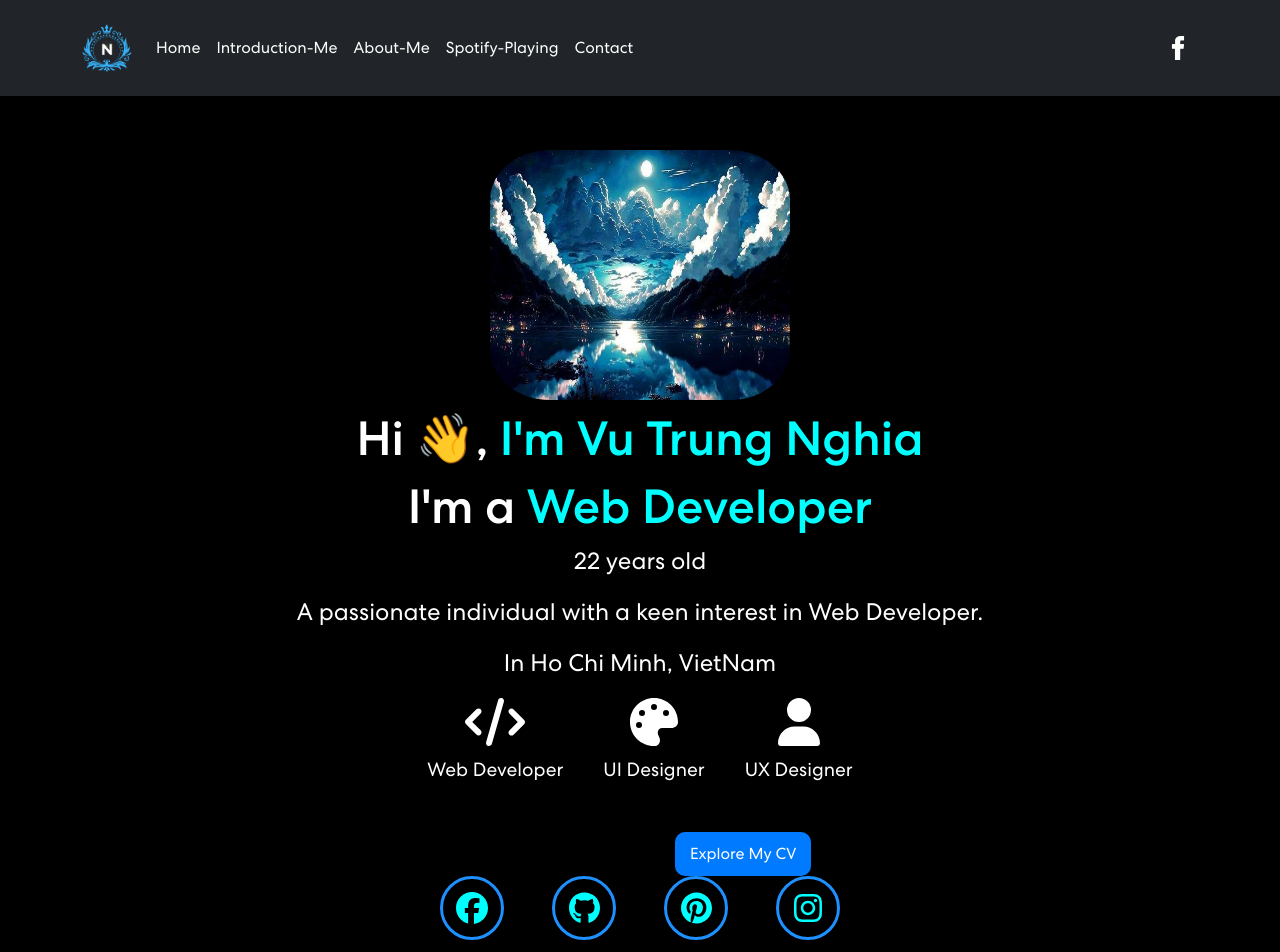
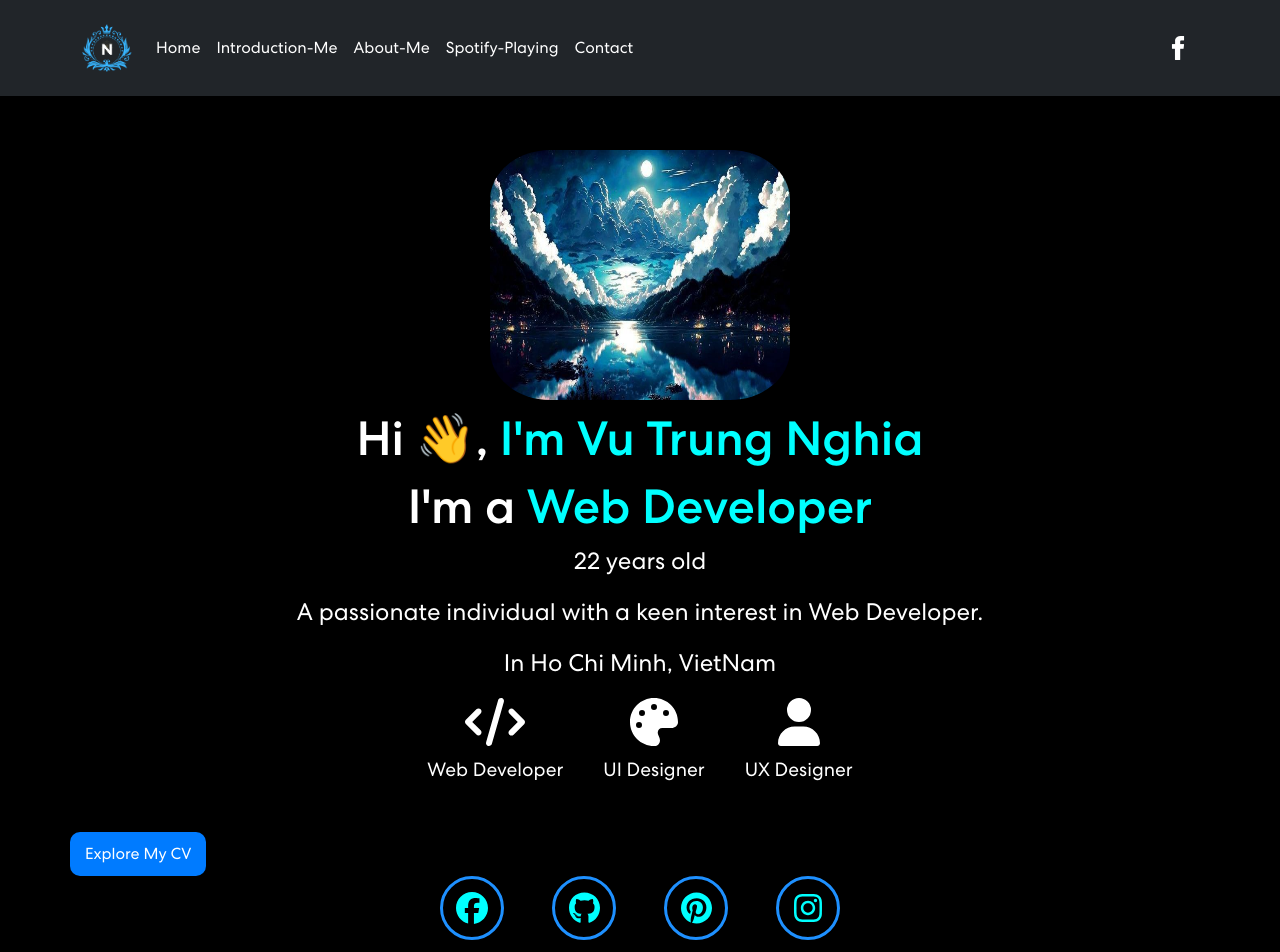
Before and after one commit to anhemlam648/ProfileView, a React (Vite) app: page / in a window 1280 px wide. Shown: the top 952 px of the page. Built offline with nearby package versions, Linux system fonts and the light colour scheme.

Commit message:
Update Profile.css

```diff
--- a/src/components/Profile.css
+++ b/src/components/Profile.css
@@ -177,10 +177,10 @@
     padding: 10px 15px;
     border-radius: 10px;
     cursor: pointer;
-    font-size: 16px;
+    font-size: 1rem;
     transition: backgroundColor 0.3s ease;
-    margin-left: 605px;
-    margin-top: 20px;
+    margin-left: 37.8125;
+    margin-top: 1.25rem;
   }
   .button-cv button:hover{
     background-color: #0056b3;
```
